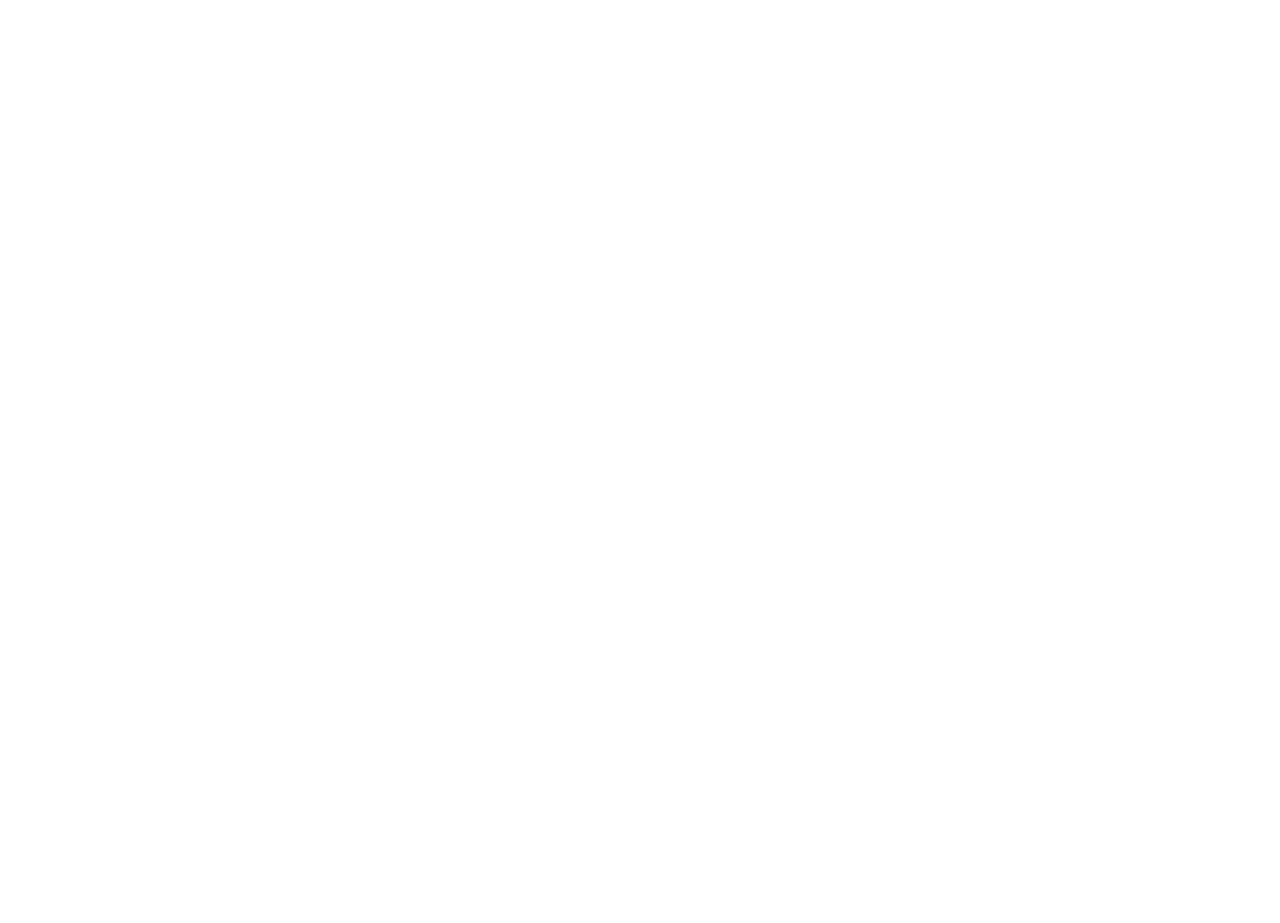
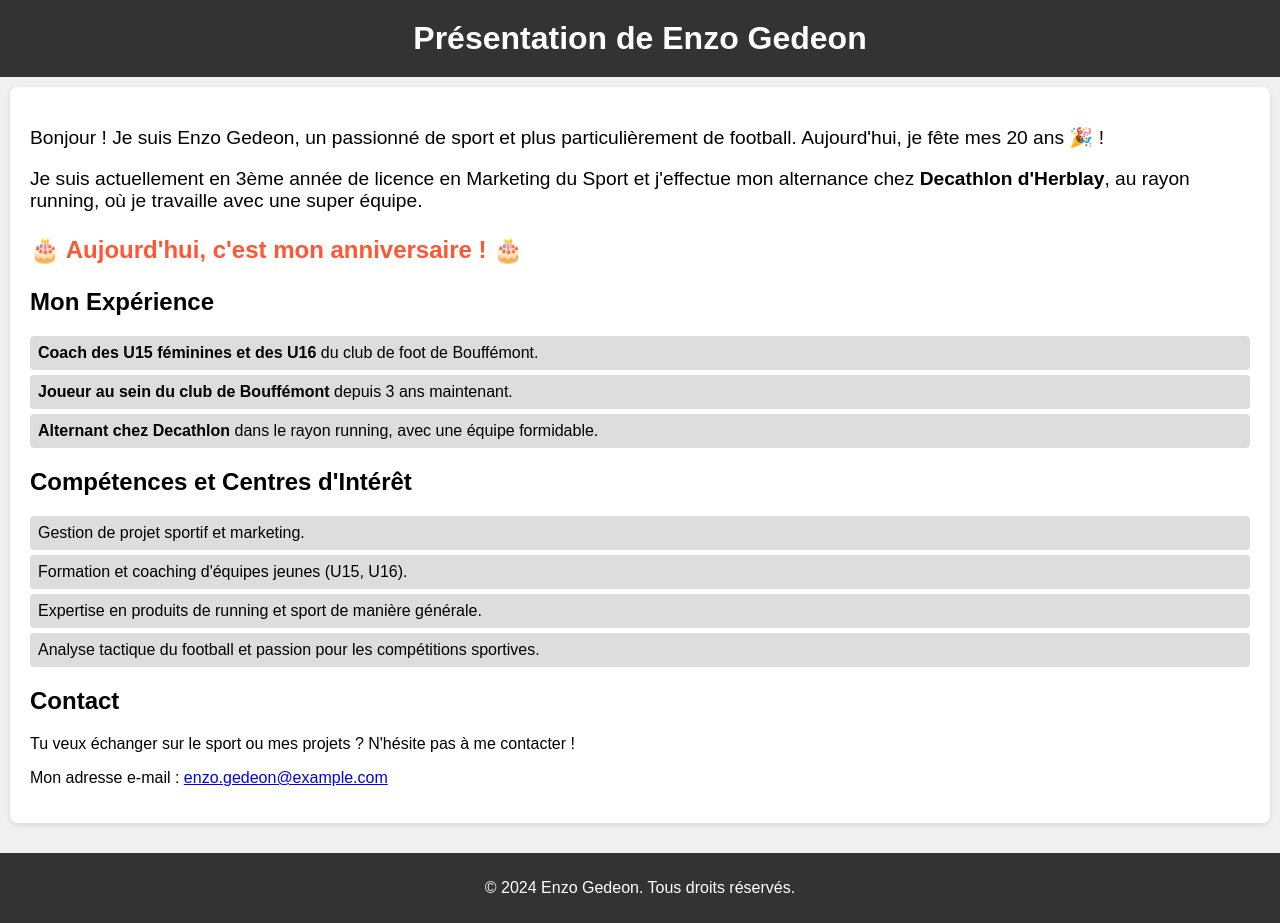
Before and after one commit to HTM95/portfolio---EG, a plain HTML site: page index.html in a window 1280 px wide. Before the commit the page ends 800 px from the top, so only its background shows below. Drawn offline with Linux system fonts and the light colour scheme.

Commit message:
Update index.html

```diff
--- a/index.html
+++ b/index.html
@@ -1,9 +1,110 @@
 <!DOCTYPE html>
-<html>
-  <head>
-    <title>Titre de la page</title>
-  </head>
-  <body>
-    <!-- Contenu de la page -->
-  </body>
+<html lang="fr">
+<head>
+    <meta charset="UTF-8">
+    <meta name="viewport" content="width=device-width, initial-scale=1.0">
+    <meta http-equiv="X-UA-Compatible" content="ie=edge">
+    <title>Présentation de Enzo Gedeon</title>
+    <style>
+        body {
+            font-family: Arial, sans-serif;
+            background-color: #f0f0f0;
+            margin: 0;
+            padding: 0;
+        }
+        header {
+            background-color: #333;
+            color: #fff;
+            padding: 20px;
+            text-align: center;
+        }
+        header h1 {
+            margin: 0;
+        }
+        section {
+            padding: 20px;
+            margin: 10px;
+            background-color: #fff;
+            border-radius: 8px;
+            box-shadow: 0 2px 5px rgba(0, 0, 0, 0.1);
+        }
+        .intro {
+            font-size: 1.2em;
+            margin-bottom: 20px;
+        }
+        .birthday {
+            font-size: 1.5em;
+            color: #ff5733;
+            font-weight: bold;
+            margin-top: 10px;
+        }
+        .skills, .contact, .experience {
+            margin-top: 20px;
+        }
+        .skills ul, .experience ul {
+            list-style: none;
+            padding: 0;
+        }
+        .skills li, .experience li {
+            background-color: #ddd;
+            margin: 5px 0;
+            padding: 8px;
+            border-radius: 4px;
+        }
+        footer {
+            text-align: center;
+            padding: 10px;
+            background-color: #333;
+            color: white;
+            margin-top: 30px;
+        }
+    </style>
+</head>
+<body>
+
+    <header>
+        <h1>Présentation de Enzo Gedeon</h1>
+    </header>
+
+    <section>
+        <div class="intro">
+            <p>Bonjour ! Je suis Enzo Gedeon, un passionné de sport et plus particulièrement de football. Aujourd'hui, je fête mes 20 ans 🎉 !</p>
+            <p>Je suis actuellement en 3ème année de licence en Marketing du Sport et j'effectue mon alternance chez <strong>Decathlon d'Herblay</strong>, au rayon running, où je travaille avec une super équipe.</p>
+        </div>
+
+        <div class="birthday">
+            <p>🎂 Aujourd'hui, c'est mon anniversaire ! 🎂</p>
+        </div>
+
+        <div class="experience">
+            <h2>Mon Expérience</h2>
+            <ul>
+                <li><strong>Coach des U15 féminines et des U16</strong> du club de foot de Bouffémont.</li>
+                <li><strong>Joueur au sein du club de Bouffémont</strong> depuis 3 ans maintenant.</li>
+                <li><strong>Alternant chez Decathlon</strong> dans le rayon running, avec une équipe formidable.</li>
+            </ul>
+        </div>
+
+        <div class="skills">
+            <h2>Compétences et Centres d'Intérêt</h2>
+            <ul>
+                <li>Gestion de projet sportif et marketing.</li>
+                <li>Formation et coaching d'équipes jeunes (U15, U16).</li>
+                <li>Expertise en produits de running et sport de manière générale.</li>
+                <li>Analyse tactique du football et passion pour les compétitions sportives.</li>
+            </ul>
+        </div>
+
+        <div class="contact">
+            <h2>Contact</h2>
+            <p>Tu veux échanger sur le sport ou mes projets ? N'hésite pas à me contacter !</p>
+            <p>Mon adresse e-mail : <a href="mailto:enzo.gedeon@example.com">enzo.gedeon@example.com</a></p>
+        </div>
+    </section>
+
+    <footer>
+        <p>&copy; 2024 Enzo Gedeon. Tous droits réservés.</p>
+    </footer>
+
+</body>
 </html>
```
